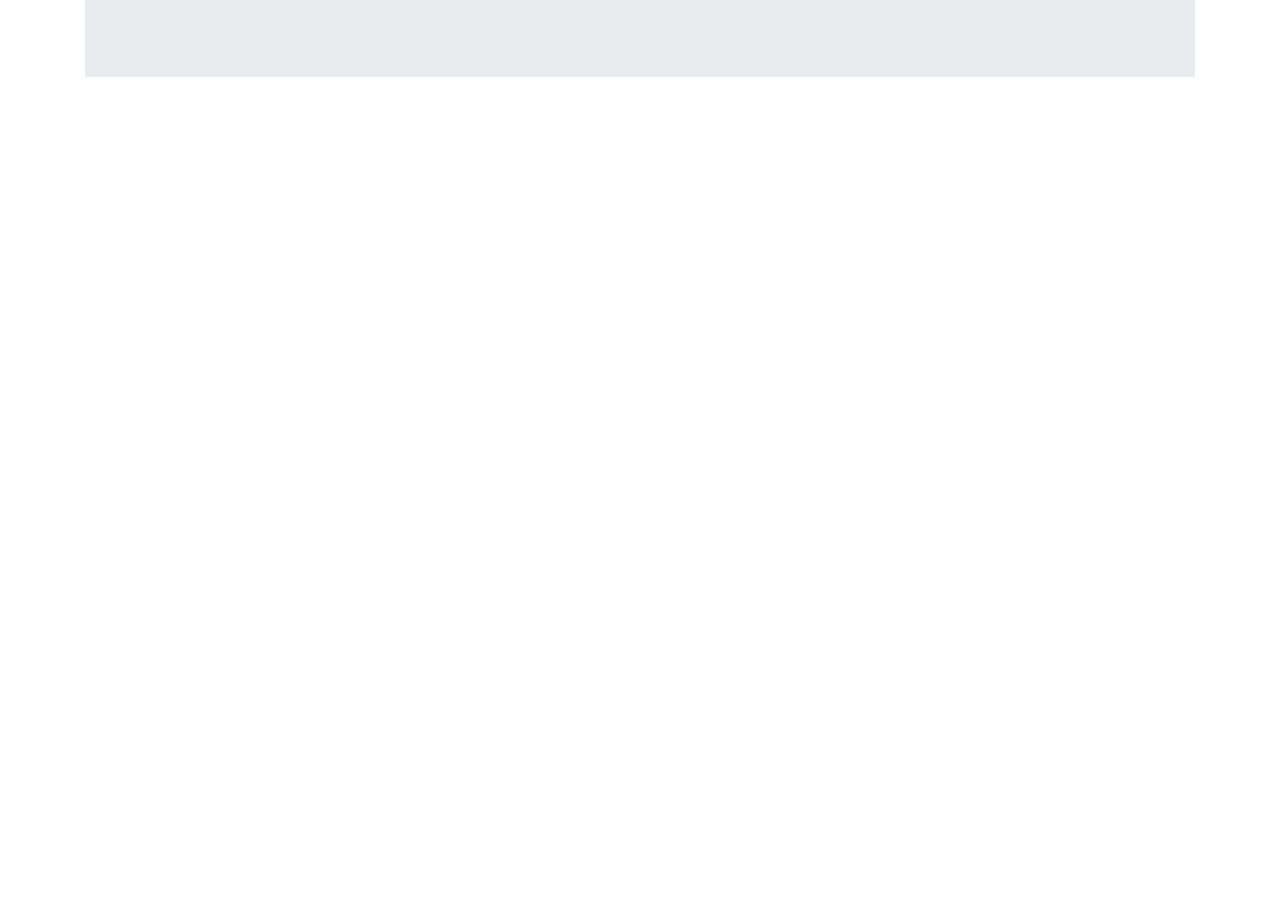
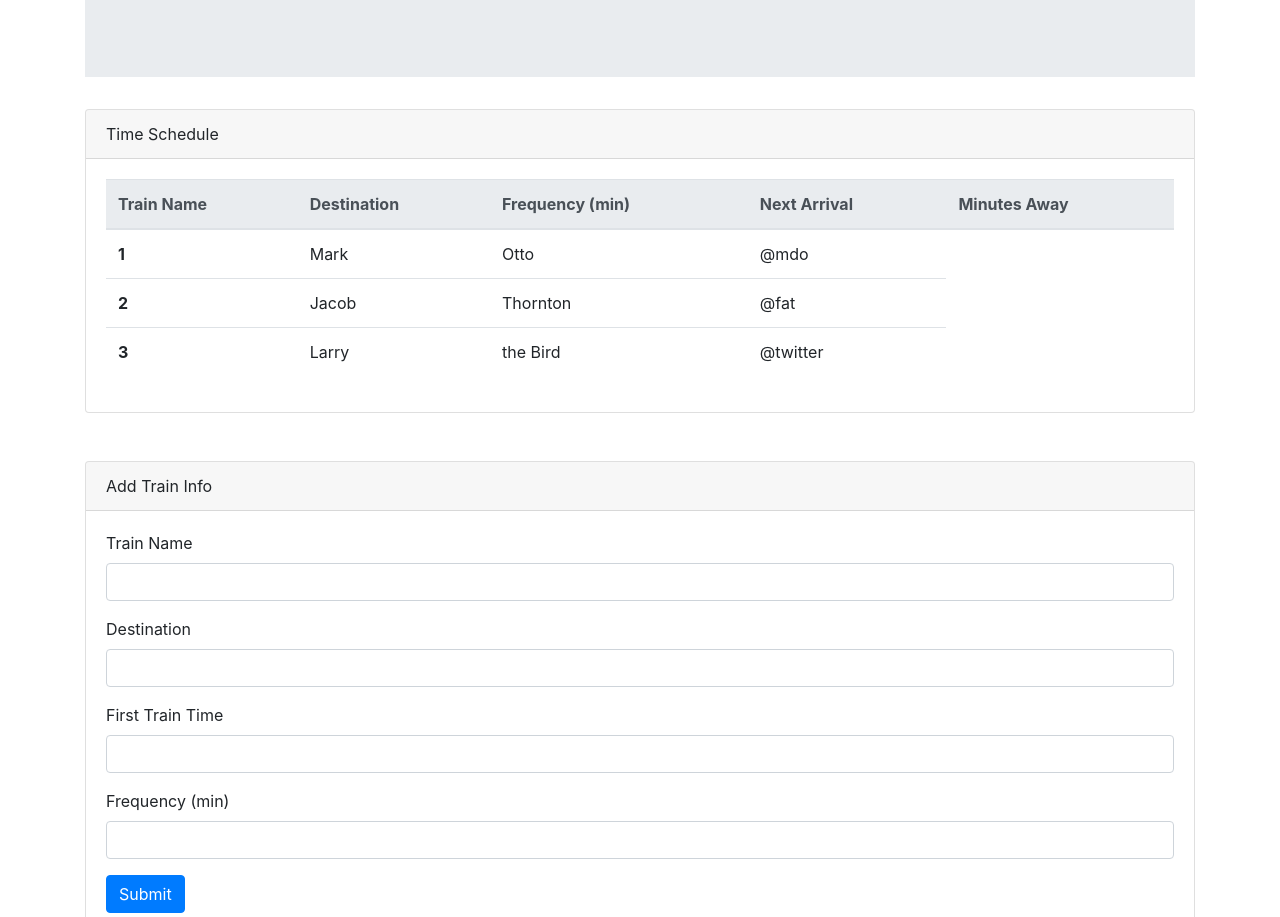
Before and after one commit to brittmoni/Train-Scheduler, a plain HTML site: page index.html in a window 1280 px wide. Shown: the part 172-1089 px from the top of the page. Before the commit the page ends 800 px from the top, so only its background shows below. Drawn offline with nearby package versions, Linux system fonts and the light colour scheme.

Commit message:
Addition of schedule card and search form

```diff
--- a/index.html
+++ b/index.html
@@ -11,13 +11,78 @@
   <div class="container">
     <div class="jumbotron jumbotron-fluid">
       <div class="container">
-        <h1 class="display-4">Check Your Train</h1>
-        <p class="lead">When will my train arrive?</p>
+        <h1 class="display-4 text-center">Check Your Train</h1>
+        <p class="lead text-center">When will my train arrive?</p>
       </div>
     </div>
 
+    <div class="card">
+      <div class="card-header">
+        Time Schedule
+      </div>
+    <div class="card-body">
+      <table class="table">
+        <thead class="thead-light">
+          <tr>
+            <th scope="col">Train Name</th>
+            <th scope="col">Destination</th>
+            <th scope="col">Frequency (min)</th>
+            <th scope="col">Next Arrival</th>
+            <th scope="col">Minutes Away</th>
+          </tr>
+        </thead>
+        <tbody>
+          <tr>
+            <th scope="row">1</th>
+            <td>Mark</td>
+            <td>Otto</td>
+            <td>@mdo</td>
+          </tr>
+          <tr>
+            <th scope="row">2</th>
+            <td>Jacob</td>
+            <td>Thornton</td>
+            <td>@fat</td>
+          </tr>
+          <tr>
+            <th scope="row">3</th>
+            <td>Larry</td>
+            <td>the Bird</td>
+            <td>@twitter</td>
+          </tr>
+        </tbody>
+      </table>
+    </div>
+    </div>
+    <br>
+    <br>
 
-
+    <div class="card">
+      <div class="card-header">
+        Add Train Info
+      </div>
+    <div class="card-body">
+      <form>
+        <div class="form-group">
+          <label for="trainName">Train Name</label>
+          <input type="text" class="form-control" id="trainName" aria-describedby="train" placeholder="">
+        </div>
+        <div class="form-group">
+          <label for="destination">Destination</label>
+          <input type="text" class="form-control" id="destination" placeholder="">
+        </div>
+        <div class="form-group">
+          <label for="firstTime">First Train Time</label>
+          <input type="text" class="form-control" id="firstTime" placeholder="">
+        </div>
+        <div class="form-group">
+          <label for="frequency">Frequency (min)</label>
+          <input type="text" class="form-control" id="frequency" placeholder="">
+        </div>
+        <button type="submit" class="btn btn-primary">Submit</button>
+      </form>
+    </div>
+    </div>
 
   </div>
 
```
